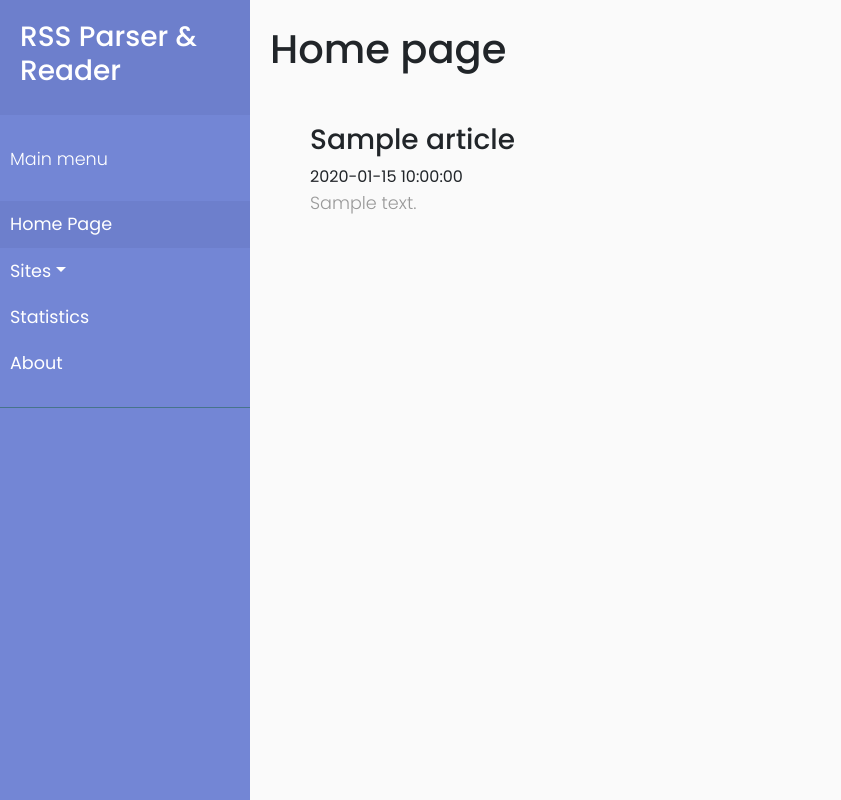
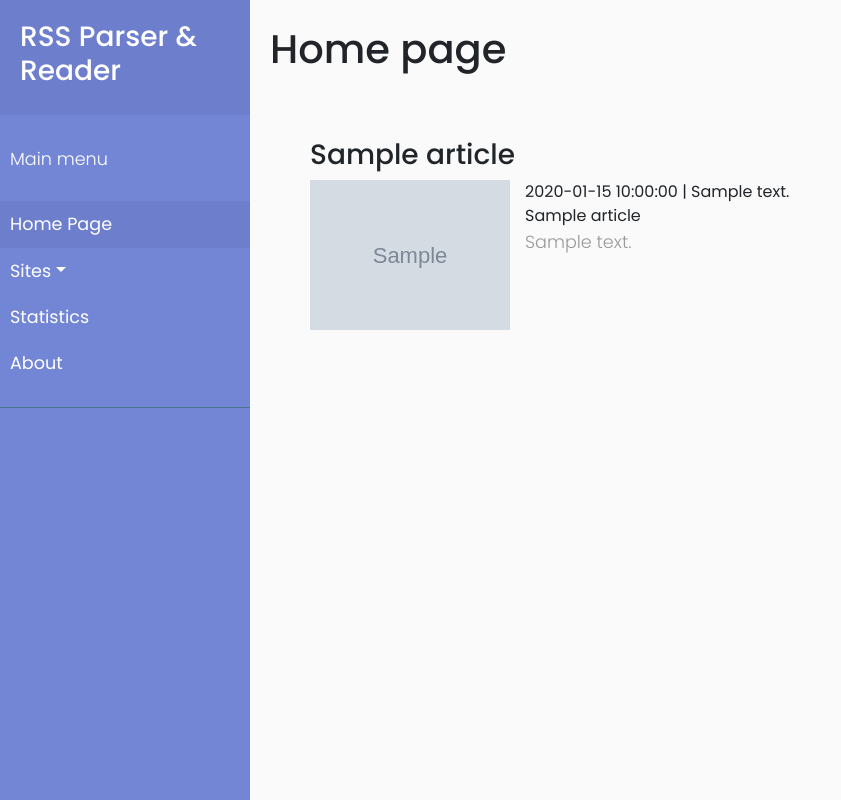
Before and after one commit to itopencek/python-rss-reader, a Python web app: template ArticleParserApp/templates/index.html in a window 1280 px wide. Shown: the whole page, without its empty margins (0-841 px from the left). Run offline with Jinja, Linux system fonts and the light colour scheme; the template is opened without the code that fills it: most values are stand-ins (such as "Sample title", 1, 10 or a date in 2020); grey boxes marked "Sample" are stand-in pictures; some libraries are stand-ins or nearby versions.

Commit message:
Added images to homapeg

```diff
--- a/ArticleParserApp/controllers/views.py
+++ b/ArticleParserApp/controllers/views.py
@@ -13,6 +13,7 @@ def get_home():
     :return: rendered home page
     """
     articles = get_most_recent_articles(5)
+    print(articles)
     return render_template('index.html', articles=articles)
 
 
--- a/ArticleParserApp/database/models/models.py
+++ b/ArticleParserApp/database/models/models.py
@@ -47,4 +47,4 @@ class Article(db.Model):
         :return: new Article object
         """
         return Article(url=article['url'], name=article['title'], description=article['description'],
-                       image_url=None, date=article['published'], site_id=site_id)
+                       image_url=article['image_url'], date=article['published'], site_id=site_id)
--- a/ArticleParserApp/parser/parser.py
+++ b/ArticleParserApp/parser/parser.py
@@ -28,7 +28,7 @@ class RssParser(Parser):
 
         :return: Pandas data frame
         """
-        return pandas.DataFrame(columns=['id', 'title', 'published', 'description', 'url', 'source'])
+        return pandas.DataFrame(columns=['id', 'title', 'published', 'description', 'url', 'source', 'image_url'])
 
     def parse(self, data):
         """
@@ -43,12 +43,14 @@ class RssParser(Parser):
         source = channel.find("link").text
         for item in channel.findall("item"):
             title = item.find('title').text
+            # date to epoch
             date_time_str = item.find('pubDate').text
             published_epoch = datetime.strptime(date_time_str, '%a, %d %b %Y %H:%M:%S %z').strftime('%s')
             description = item.find('description').text
             url = item.find('link').text
+            image_url = str(item.find('enclosure').attrib['url'])
             row = {'id': self.__next_id(), 'title': title, 'description': description, 'published': published_epoch,
-                   'url': url, 'source': source}
+                   'url': url, 'source': source, 'image_url': image_url}
             data_frame = data_frame.append(row, ignore_index=True)
 
         return data_frame.to_dict(orient="records")
--- a/ArticleParserApp/services/article.py
+++ b/ArticleParserApp/services/article.py
@@ -20,6 +20,7 @@ def save_articles_from_site(name):
             new_article = Article().from_parsed(article, site.id)
             db.session.add(new_article)
     db.session.commit()
+    return True
 
 
 def get_articles_from_site(site):
--- a/ArticleParserApp/static/style.css
+++ b/ArticleParserApp/static/style.css
@@ -90,6 +90,23 @@ ul ul a {
     margin: 10px 20px 10px 20px;
 }
 
+.article {
+    margin-top: 15px;
+}
+
+.article-body {
+    display: flex;
+    justify-content: flex-start;
+    align-items: flex-start;
+}
+
+.article-text {
+    display: flex;
+    margin-left: 15px;
+    flex-direction: column;
+    justify-content: space-between;
+}
+
 @media (max-width: 768px) {
     #sidebar {
         margin-left: -250px;
--- a/ArticleParserApp/templates/index.html
+++ b/ArticleParserApp/templates/index.html
@@ -4,9 +4,15 @@
 <ul class="no-decoration-ul padding-top">
     {% if articles %}
         {% for article in articles %}
-    <li><h3><a href="{{article['url']}}" target="_blank">{{article['name']}}</a></h3>
-        {{article['date']}}
-        <p>{{article['description']}}</p></li>
+    <li class="article"><h3><a href="{{article['url_x']}}" target="_blank">{{article['name_x']}}</a></h3>
+        <div class="article-body">
+            <img src="{{article['image_url']}}" width="200" height="150">
+            <div class="article-text">
+                <span>{{article['date']}} | {{article['description_y']}}</span><span>{{article['name_x']}}</span>
+                <p>{{article['description_x']}}</p>
+            </div>
+        </div>
+    </li>
         {% endfor %}
     {% else %}
     <li>There are no articles. Consider adding new websites!</li>
```
Also changed, not shown: ArticleParserApp/services/stats.py (+6 -5 lines), ArticleParserApp/tests/test_flask.py (+2 -1 lines), ArticleParserApp/database/database.db.
